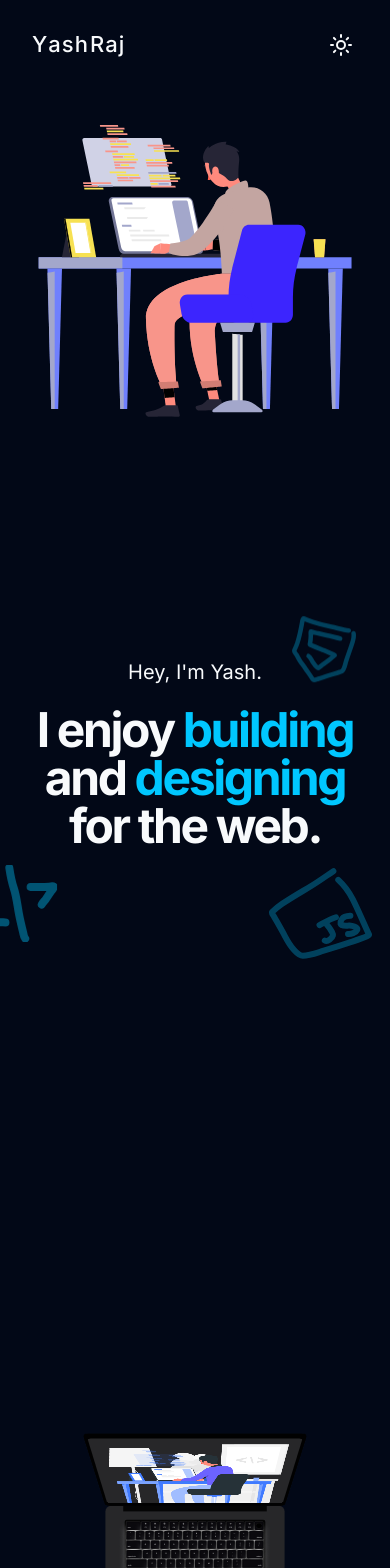
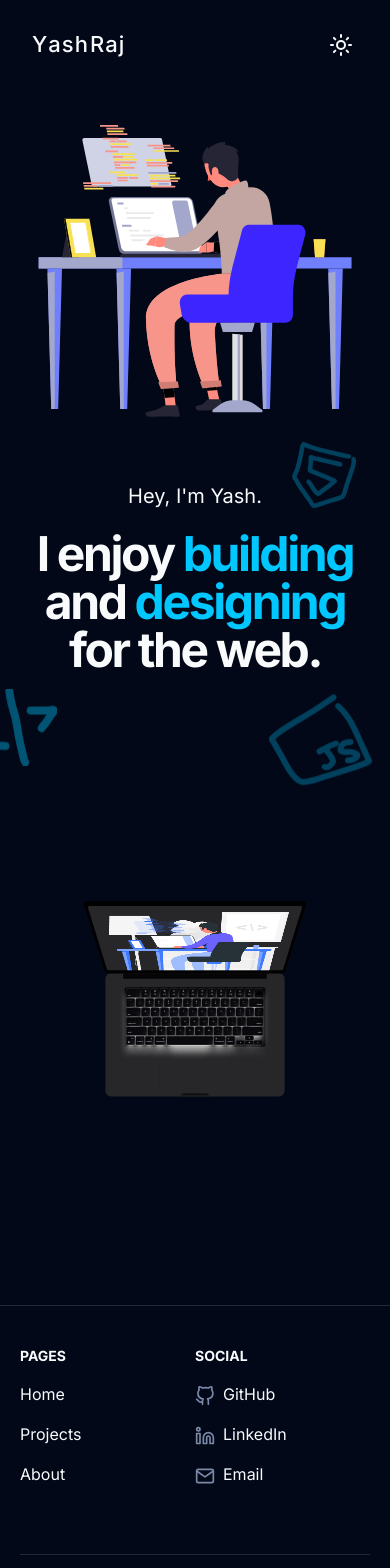
Before and after one commit to yashraj970/yash-raj-portfolio, a Next.js app: page / in a window 390 px wide. Shown: the top 1568 px of the page. Built offline with nearby package versions, Linux system fonts and the light colour scheme.

Commit message:
responsiveness added

```diff
--- a/src/app/page.tsx
+++ b/src/app/page.tsx
@@ -7,15 +7,14 @@ export default function Home() {
     <>
       <main className="flex items-center">
         <div
-          className="relative heroElem w-full h-[50rem] sm:h-full pt-2 sm:pt-2 m-auto flex flex-col-reverse sm:flex-row justify-between text-center items-center z-1"
+          className="relative heroElem w-full h-[39rem] sm:h-full pt-2 sm:pt-2 m-auto flex flex-col-reverse sm:flex-row justify-between text-center items-center z-1"
           style={{ maxWidth: "1200px" }}
         >
           <div className="w-11/12 sm:w-[60%]">
             <p className="text-xl mb-5 sm:block">Hey, I&apos;m Yash.</p>
             <h1 className="heroTitle inline-block max-w-2xl lg:max-w-3xl  w-auto relative text-5xl md:text-6xl lg:text-7xl tracking-tighter mb-10 font-bold heroShinyBg">
               I enjoy <span className="text-fun">building</span> and{" "}
-              <span className="text-fun">designing</span> for the
-              web.
+              <span className="text-fun">designing</span> for the web.
               <img
                 className="sqD squiggle-hero-html w-16 top-[-90px] right-[5%] sm:top-[-90px] sm:right-[170px]"
                 style={{ animationDelay: "0.1s" }}
@@ -42,7 +41,9 @@ export default function Home() {
           </div>
         </div>
       </main>
-      <MacbookScrollDemo />
+      <div>
+        <MacbookScrollDemo />
+      </div>
     </>
   );
 }
--- a/src/components/ui/macbook-scroll.tsx
+++ b/src/components/ui/macbook-scroll.tsx
@@ -68,7 +68,7 @@ export const MacbookScroll = ({
   return (
     <div
       ref={ref}
-      className="min-h-[200vh] flex flex-col items-center py-0 md:py-32 justify-start flex-shrink-0 [perspective:800px] transform md:scale-100  scale-[0.35] sm:scale-50"
+      className="min-h-[70vh] sm:min-h-[200vh] flex flex-col items-center py-0 md:py-32 justify-start flex-shrink-0 [perspective:800px] transform md:scale-100  scale-[0.35] sm:scale-50"
     >
       {/* <motion.h2
         style={{
```
